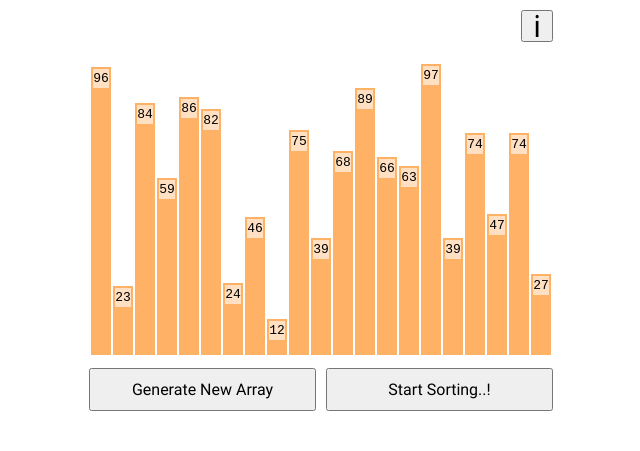
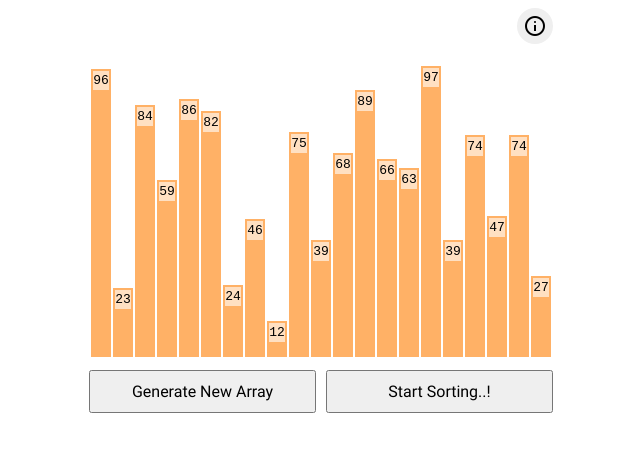
Before and after one commit to HanumaUkkadapu/myCodeBits, a plain HTML site: page sortingVisualiser/index.html in a window 1280 px wide. Shown: the part 259-710 px from the top of the page, without its empty margins (319-959 px from the left). Drawn offline with nearby package versions, Linux system fonts and the light colour scheme.

Commit message:
TU: Changed the info button
- Change the info button icon and styling

```diff
--- a/sortingVisualiser/index.html
+++ b/sortingVisualiser/index.html
@@ -11,7 +11,7 @@
     <meta name="viewport" content="width=device-width, initial-scale=1">
     <title>Insertion sort - Visualised</title>
     <link rel="stylesheet" href="styles.css" type="text/css" />
-
+    <link rel="stylesheet" href="https://fonts.googleapis.com/css2?family=Material+Symbols+Outlined:opsz,wght,FILL,GRAD@24,400,0,0" />
 </head>
 
 <body class="flex-cc col">
@@ -89,7 +89,9 @@
 
     <section id="boardWrapper" class="flex-cc col">
 
-        <button id="openColorInfo" class="flex-cc">&#8505;</button>
+        <button id="openColorInfo" class="flex-cc">
+            <span class="material-symbols-outlined">info</span>
+        </button>
 
         <div id="colorInfoWrapper">
         </div>
--- a/sortingVisualiser/styles.css
+++ b/sortingVisualiser/styles.css
@@ -194,10 +194,26 @@ nav li label input {
 }
 
 #openColorInfo {
-    width: 32px;
-    height: 32px;
+    width: 36px;
+    height: 36px;
+    padding: 4px;
+    background-color: none;
+    border: 2px solid transparent;
+    border-radius: 32px;
     font-size: 30px;
     align-self: flex-end;
+}
+
+#openColorInfo:hover {
+    background-color: #d0d0d7;
+}
+
+#openColorInfo:focus {
+    border-color: #222;
+}
+
+#openColorInfo:active {
+    background-color: #b3b3b9;
 }
 
 #colorInfoWrapper {
```
